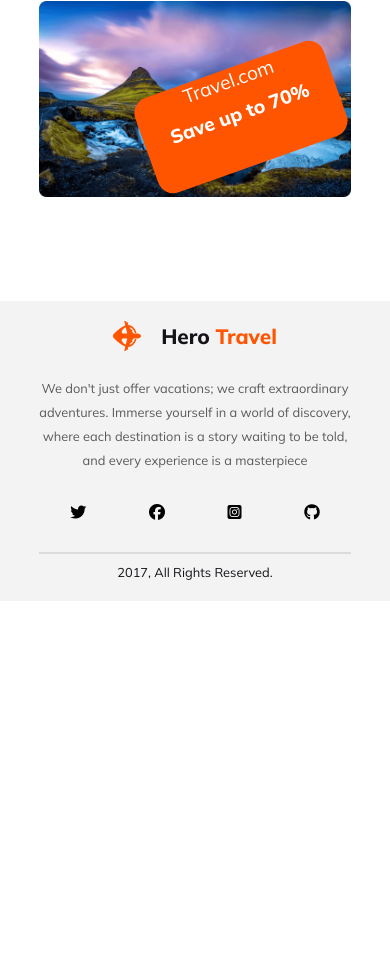
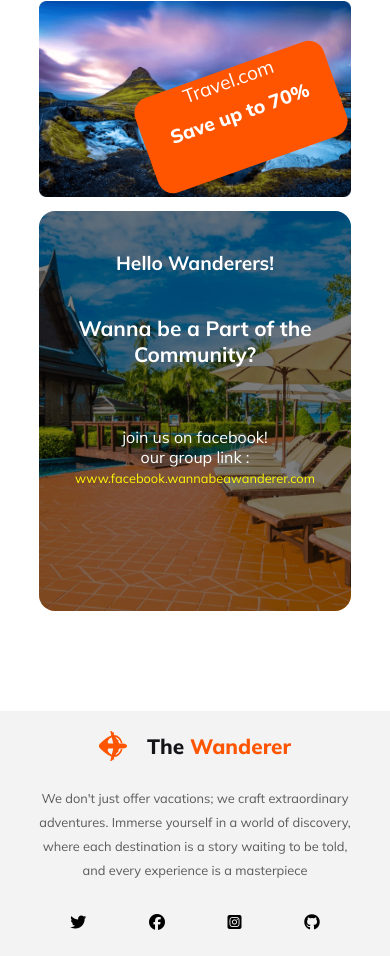
Before and after one commit to RaisaNuzhat/my-second-assignment, a plain HTML site: page index.html in a window 390 px wide. Shown: the part 4855-5811 px from the top of the page. Before the commit the page ends 5456 px from the top, so only its background shows below. Drawn offline with Linux system fonts and the light colour scheme.

Commit message:
bonus part done

```diff
--- a/index.html
+++ b/index.html
@@ -3,7 +3,7 @@
 <head>
     <meta charset="UTF-8">
     <meta name="viewport" content="width=device-width, initial-scale=1.0">
-    <title>Hero Travel</title>
+    <title>The Wanderer</title>
 <!-- links -->
 <link rel="preconnect" href="https://fonts.googleapis.com">
 <link rel="preconnect" href="https://fonts.gstatic.com" crossorigin>
@@ -20,7 +20,7 @@
             </div>
 
         <ul>
-            <li>Home</li>
+            <li class="active">Home</li>
             <li>Packages</li>
             <li>Testimonial</li>
             <li>Blog</li>
@@ -146,12 +146,23 @@
                         <h3 class="letter-div-title">Save up to 70%</h3></div>
             </div>
         </section>
+        <section class="bonus container">
+            <div class="bonus-contents">
+                <h3>Hello Wanderers!</h3>
+            <h4>Wanna be a Part of the Community?</h4>
+            <p>
+                join us on facebook! <br>
+                our group link : <a href="#"> www.facebook.wannabeawanderer.com</a>
+            </p>
+            </div>
+
+        </section>
     </main>
     <footer class="footer">
         <div class="container">
             <div class="footer-contents">
                     <img src="./Images/icon.png" alt="">
-                    <h3>Hero <span>Travel</span></h3>
+                    <h3>The <span>Wanderer</span></h3>
                 </div>
 
             <div class="footer-des">
--- a/styles.css
+++ b/styles.css
@@ -30,6 +30,11 @@
 nav ul li{
     list-style: none;
     margin-right: 50px;
+}
+.active
+/* nav  ul li:hover  */
+{
+    color: #f7be05;
 }
 #contact
 {
@@ -437,7 +442,7 @@
 {
     background-color: rgba(14, 14, 21, 0.1);
     height: 2px;
-    width: 80%;
+    width: 88%;
     margin: 10px 0;
 }
 .letter-form
@@ -450,14 +455,14 @@
 }
 #letter-name
 {
-
+    width: 100%;
  padding: 7px 10px;
  border-radius: 8px;
 background: rgba(19, 19, 24, 0.05);
 }
 #letter-email
 {
-
+width: 100%;
  padding: 7px 10px;
  border-radius: 8px;
 background: rgba(19, 19, 24, 0.05);
@@ -468,7 +473,7 @@
 background: #FF5400;
 border: 0;
 color: #FFF;
-width: 80%;
+width: 88%;
 padding: 7px 10px;
 }
 /* #letter-png
@@ -510,7 +515,58 @@
 
 }
 /* newsletter section ends */
+/* bonus section */
+.bonus
+{
+    background-image: url(./Images/bonus.png);
+    background-position: center;
+    background-repeat: no-repeat;
+    background-size: cover;
+    border-radius: 16px;
+    height: 400px;
+    position: relative;
+    z-index: 1;
 
+}
+.bonus::before
+{
+    content: '';
+    width: 100%;
+    height: 100%;
+    position: absolute;
+    background-color: black;
+    opacity: 0.5;
+    border-radius: 16px;
+    z-index: -1;
+}
+.bonus-contents
+{
+    text-align: center;
+    width: 100%;
+    color: #FFF;
+}
+.bonus-contents h3{
+    font-size: 1.7rem;
+    padding-top: 40px;
+    padding-bottom: 20px;
+}
+.bonus-contents h4
+
+{
+    font-size: 2rem;
+    padding-top: 20px;
+    padding-bottom: 20px;
+}
+.bonus-contents p
+{
+    font-size: 1.5rem;
+    color:white;
+    padding-top: 40px;
+}
+.bonus-contents a{
+    text-decoration: none;
+    color: #fcf805;
+}
 /* footer begins */
 .footer
 {
@@ -596,6 +652,7 @@
     .nav-burger
 {
     display: block;
+    cursor: pointer;
 }
      .banner-title
      {
@@ -700,7 +757,7 @@
 .newsletter
 {
     flex-direction: column;
-    margin: 0 auto;
+    margin: 10px auto;
 }
  /* .letter
 {
@@ -722,9 +779,30 @@
 {
     font-size: 1.2rem;
 }
+.bonus
+{
+    margin: 10px auto;
+}
+.bonus h3
+{
+    font-size: 1.2rem;
+}
+.bonus h4
+{
+    font-size: 1.3rem;
+}
+.bonus p
+{
+    font-size: 1rem;
+}
+.bonus a {
+    font-size: 0.8rem;
+    padding-bottom: 10px
+};
 .footer
 {
     height: 300px;
+    margin-top: 10px;
 }
 
 .footer-des
```
Also changed, not shown: Images/bonus.png (renamed from Images/Group 40.png).
